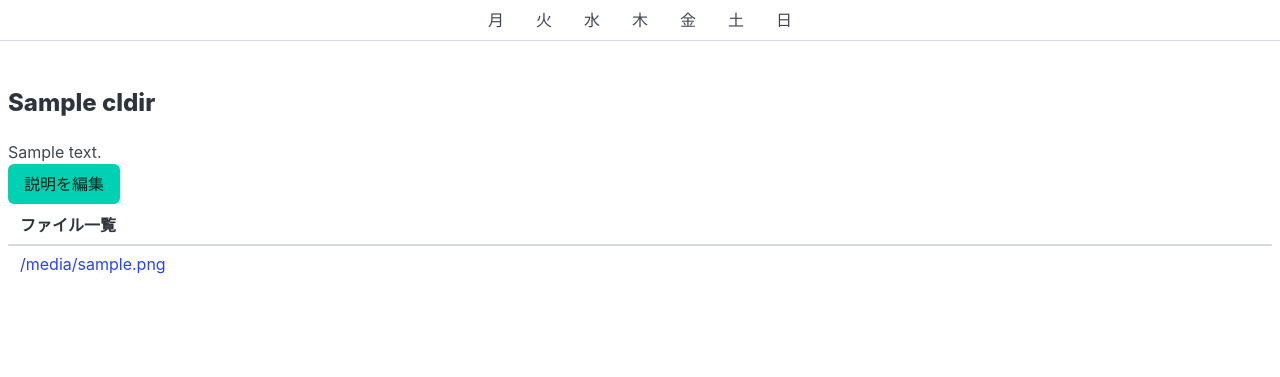
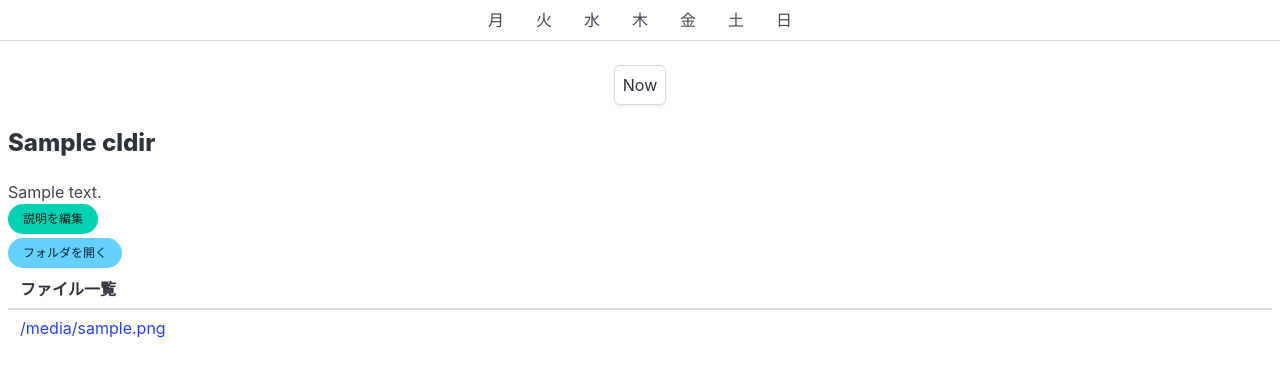
Before and after one commit to na-trium-144/my-class, a Flask app: template templates/index.html in a window 1280 px wide. Shown: the top 377 px of the page. Run offline with Flask 2, Linux system fonts and the light colour scheme; the template is opened without the code that fills it: most values are stand-ins (such as "Sample title", 1, 10 or a date in 2020); some libraries are stand-ins or nearby versions.

Commit message:
Nowボタン追加、フォルダ開くボタン追加、ボタンを丸くした

```diff
--- a/app.py
+++ b/app.py
@@ -5,7 +5,7 @@ import os
 import datetime
 import glob
 import json
-
+import subprocess
 import markdown
 import urllib
 
@@ -42,7 +42,9 @@ app = Flask(__name__)
 @app.route("/")
 @app.route("/<day>/<cl>/")
 def root(day=None, cl=None):
+    is_root = False
     if cl is None:
+        is_root = True
         now = datetime.datetime.now()
         day = now.weekday() #月=0
         cl = 0
@@ -65,7 +67,7 @@ def root(day=None, cl=None):
     description = markdown.markdown(description_raw)
 
     return render_template("index.html",
-        day=day, cl=cl, cl_length=cl_length, files=files,
+        is_root=is_root, day=day, cl=cl, cl_length=cl_length, files=files,
         cldir=cldir, description=description, description_raw=description_raw)
 
 # @app.route("/<day>/<cl>/edit")
@@ -107,6 +109,22 @@ def getdir(day, cl):
         return targetdir
     return ""
 
+@app.route("/<day>/<cl>/open")
+def opendir(day, cl):
+    day = int(day)
+    cl = int(cl)
+    cldir = getdir(day, cl)
+    target = os.path.join(rootdir, cldir)
+    if cldir and os.path.exists(target):
+        try:
+            subprocess.Popen(["explorer.exe", target]) #windows
+        except:
+            try:
+                subprocess.Popen(["open", target]) #mac
+            except:
+                subprocess.Popen(["xdg-open", target]) #linux
+    return ""
+
 @app.route("/<day>/<cl>/<filename>")
 def getfile(day, cl, filename):
     day = int(day)
--- a/templates/index.html
+++ b/templates/index.html
@@ -31,6 +31,15 @@
   </div>
   <nav class="pagination is-centered">
     <ul class="pagination-list">
+      <li>
+        {% if is_root %}
+        <a class="pagination-link is-current" href="/">
+          {% else %}
+          <a class="pagination-link" href="/">
+            {% endif %}
+            Now
+          </a>
+        </li>
       {% for c in range(cl_length) %}
         <li>
           {% if c == cl %}
@@ -51,7 +60,7 @@
         <div>
           {{ description.replace("<a ", "<a target='_blank' ") | safe }}
         </div>
-        <button class="button is-primary" onClick="desc_edit()">説明を編集</a>
+        <button class="button is-primary is-small is-rounded" onClick="desc_edit()">説明を編集</a>
       </div>
     </div>
     <div id="desc_edit" class="is-hidden">
@@ -64,11 +73,14 @@
         </div>
         <div class="field">
           <div class="control">
-            <input type="submit" class="button is-primary" value="保存"></input>
-            <a href=# class="button is-warning" onClick="desc_view()">キャンセル</a>
+            <input type="submit" class="button is-primary is-small is-rounded" value="保存"></input>
+            <a href=# class="button is-warning is-small is-rounded" onClick="desc_view()">キャンセル</a>
           </div>
         </div>
       </form>
+    </div>
+    <div class="mt-1">
+      <button class="button is-info is-small is-rounded" onClick="fetch('/{{ day }}/{{ cl }}/open');">フォルダを開く</button>
     </div>
     <table class="table is-fullwidth">
       <thead>
```
